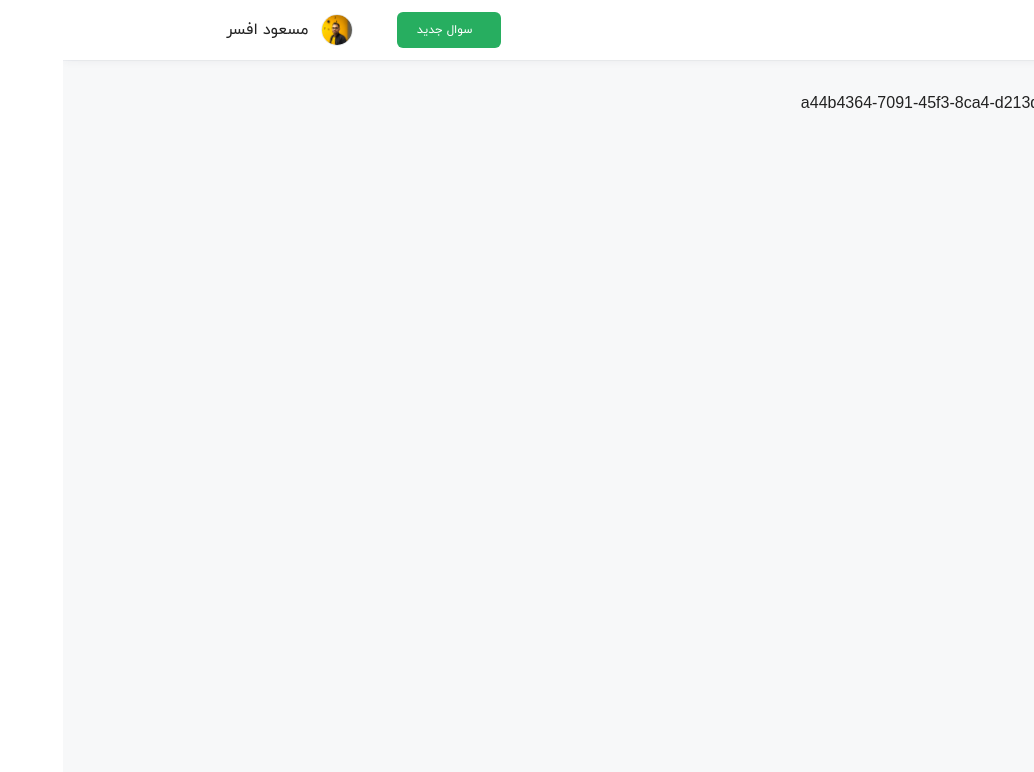
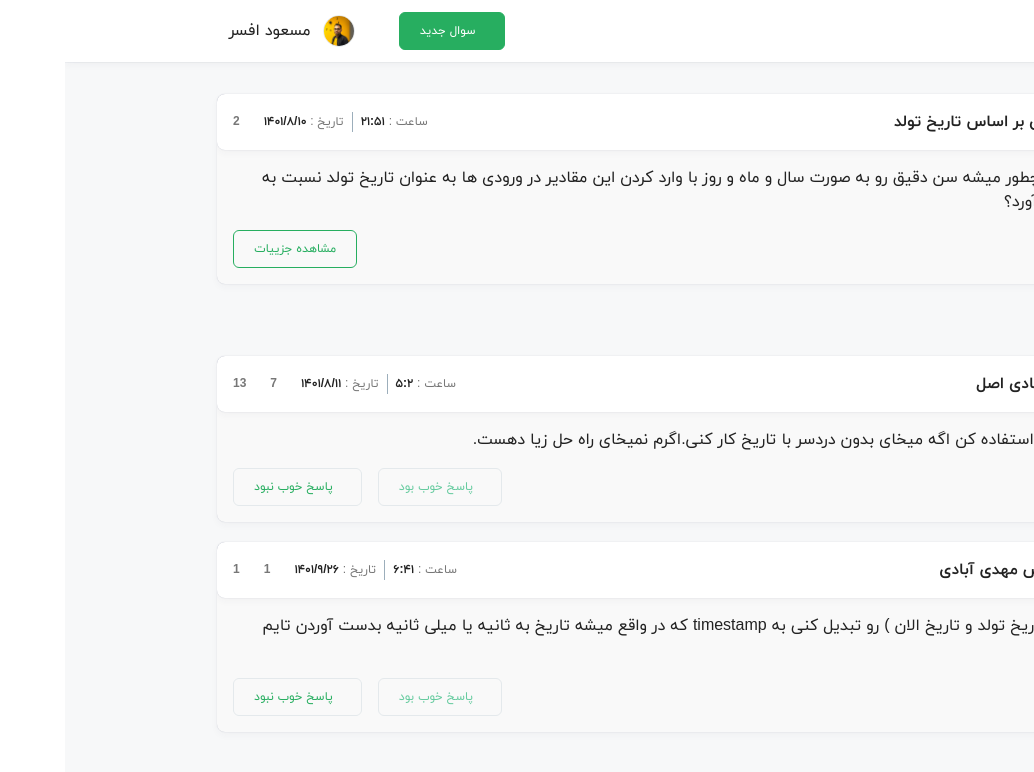
Before and after one commit to masudafsar/karnameh, a React (Vite) app: page /a44b4364-7091-45f3-8ca4-d213d67ce894 in a window 1280 px wide. Shown: the top 772 px of the page, without its empty margins (246-1280 px from the left). Built offline with nearby package versions, Linux system fonts and the light colour scheme.

Commit message:
Implement list of answers

```diff
--- /dev/null
+++ b/src/components/answerCard/answerCardContent.tsx
@@ -0,0 +1,11 @@
+import React from 'react';
+
+interface IProps {
+  body: string;
+}
+
+function AnswerCardContent({ body }: IProps) {
+  return <>{body}</>;
+}
+
+export default AnswerCardContent;
--- /dev/null
+++ b/src/components/answerCard/answerCardFooter.tsx
@@ -0,0 +1,36 @@
+import Button from '@component/button';
+import frownIcon from '@iconify/icons-uil/frown';
+import smileIcon from '@iconify/icons-uil/smile';
+import { Icon } from '@iconify/react';
+import React from 'react';
+
+interface IProps {
+  id: string;
+}
+
+function AnswerCardFooter({ id }: IProps) {
+  return (
+    <>
+      <Button
+        variant="outlined"
+        type="button"
+        className="!border-gray-light text-success hover:!text-success"
+        prefix={<Icon icon={smileIcon} />}
+        onClick={() => {}}
+      >
+        پاسخ خوب بود
+      </Button>
+      <Button
+        variant="outlined"
+        type="button"
+        className="!border-gray-light text-error hover:!text-error"
+        prefix={<Icon icon={frownIcon} />}
+        onClick={() => {}}
+      >
+        پاسخ خوب نبود
+      </Button>
+    </>
+  );
+}
+
+export default AnswerCardFooter;
--- /dev/null
+++ b/src/components/answerCard/answerCardHeader.tsx
@@ -0,0 +1,50 @@
+import Avatar from '@component/avatar';
+import DateTime from '@component/dateTime';
+import Status from '@component/status';
+import frownIcon from '@iconify/icons-uil/frown';
+import smileIcon from '@iconify/icons-uil/smile';
+import React from 'react';
+
+interface IProps {
+  title: string;
+  createdAt: number;
+  avatar: string;
+  fullName: string;
+  happyRateCount: number;
+  sadRateCount: number;
+}
+
+function AnswerCardHeader({
+  title,
+  createdAt,
+  avatar,
+  fullName,
+  happyRateCount,
+  sadRateCount,
+}: IProps) {
+  return (
+    <>
+      <div className="flex items-center gap-4">
+        <Avatar src={avatar} alt={fullName} variant="rounded" />
+        <h2 className="text-h2 font-bold">{title}</h2>
+      </div>
+      <div className="flex items-center gap-5">
+        <DateTime timestamp={createdAt} />
+        <Status
+          icon={smileIcon}
+          iconColorClass="text-success"
+          labelColorClass="text-gray-dark"
+          label={happyRateCount}
+        />
+        <Status
+          icon={frownIcon}
+          iconColorClass="text-secondary-light"
+          labelColorClass="text-gray-dark"
+          label={sadRateCount}
+        />
+      </div>
+    </>
+  );
+}
+
+export default AnswerCardHeader;
--- /dev/null
+++ b/src/components/answerCard/index.tsx
@@ -0,0 +1,31 @@
+import AnswerCardContent from '@component/answerCard/answerCardContent';
+import AnswerCardFooter from '@component/answerCard/answerCardFooter';
+import AnswerCardHeader from '@component/answerCard/answerCardHeader';
+import Card from '@component/card';
+import { IAnswerType } from '@type/answer.type';
+import React from 'react';
+
+interface IProps {
+  answer: IAnswerType;
+}
+
+function QuestionCard({ answer }: IProps) {
+  return (
+    <Card
+      header={
+        <AnswerCardHeader
+          fullName={answer.author.fullName}
+          avatar={answer.author.avatar}
+          title={answer.author.fullName}
+          createdAt={answer.createdAt}
+          happyRateCount={answer.rates.happyCount}
+          sadRateCount={answer.rates.sadCount}
+        />
+      }
+      content={<AnswerCardContent body={answer.body} />}
+      footer={<AnswerCardFooter id={answer.id} />}
+    />
+  );
+}
+
+export default QuestionCard;
--- a/src/components/appBar.tsx
+++ b/src/components/appBar.tsx
@@ -5,6 +5,7 @@ import { Icon } from '@iconify/react';
 import { IUserType } from '@type/user.type';
 import db from 'db.json';
 import React from 'react';
+import { Link } from 'react-router-dom';
 
 interface IProps {}
 
@@ -13,7 +14,9 @@ function AppBar({}: IProps) {
     <header className="bg-white px-4 py-3 shadow">
       <div className="container mx-auto flex justify-between items-center">
         <div>
-          <h1 className="text-h1 font-bolder">لیست سوالات</h1>
+          <h1 className="text-h1 font-bolder">
+            <Link to="/">لیست سوالات</Link>
+          </h1>
         </div>
         <div className="gap-1 flex">
           <Button onClick={() => {}} prefix={<Icon icon={plusIcon} />}>
--- a/src/components/button.tsx
+++ b/src/components/button.tsx
@@ -32,17 +32,16 @@ function Button({
       'flex',
       'gap-2',
       'items-center',
+      'border-primary',
+      'hover:border-primary-dark',
     ];
     const outlined = [
-      'outline',
-      'outline-1',
-      'outline-primary',
+      'border',
       'text-primary',
       'hover:bg-gray-light',
       'hover:text-primary-dark',
-      'hover:outline-primary-dark',
     ];
-    const contained = ['bg-primary', 'text-white', 'hover:bg-primary-dark'];
+    const contained = ['border', 'bg-primary', 'text-white', 'hover:bg-primary-dark'];
     const text = ['hover:bg-gray-light', 'hover:text-primary-dark'];
 
     if (variant === 'text') return cn(common, text, className);
--- a/src/components/card.tsx
+++ b/src/components/card.tsx
@@ -13,7 +13,7 @@ function Card({ header, content, footer }: IProps) {
         {header}
       </div>
       <div className="m-4">{content}</div>
-      <div className="m-4 flex justify-end">{footer}</div>
+      <div className="m-4 flex justify-end gap-4">{footer}</div>
     </div>
   );
 }
--- a/src/components/status.tsx
+++ b/src/components/status.tsx
@@ -14,7 +14,7 @@ function Status({ className, label, labelColorClass, icon, iconColorClass }: IPr
   return (
     <div className={cn(['flex', 'items-center', 'gap-1'], className)}>
       {icon && <Icon className={iconColorClass} icon={icon} />}
-      {label && (
+      {label !== undefined && (
         <span className={cn(['text-sm', 'font-bold'], labelColorClass)}>{label}</span>
       )}
     </div>
--- a/src/pages/QuestionSingle.tsx
+++ b/src/pages/QuestionSingle.tsx
@@ -1,3 +1,6 @@
+import AnswerCard from '@component/answerCard';
+import QuestionCard from '@component/questionCard';
+import db from 'db.json';
 import React from 'react';
 import { useParams } from 'react-router-dom';
 
@@ -5,8 +8,23 @@ interface IProps {}
 
 function QuestionSingle({}: IProps) {
   const { id } = useParams();
+  const question = db.questions.find(item => item.id === id);
 
-  return <>صفحه سوال: {id}</>;
+  return (
+    <>
+      {question && <QuestionCard question={question} />}
+      {question && question.answers && (
+        <>
+          <h3 className="text-h1 font-bolder mt-5 mb-4">پاسخ‌ها</h3>
+          <div className="flex flex-col gap-5">
+            {question.answers.map(answer => (
+              <AnswerCard key={answer.id} answer={answer} />
+            ))}
+          </div>
+        </>
+      )}
+    </>
+  );
 }
 
 export default QuestionSingle;
```
